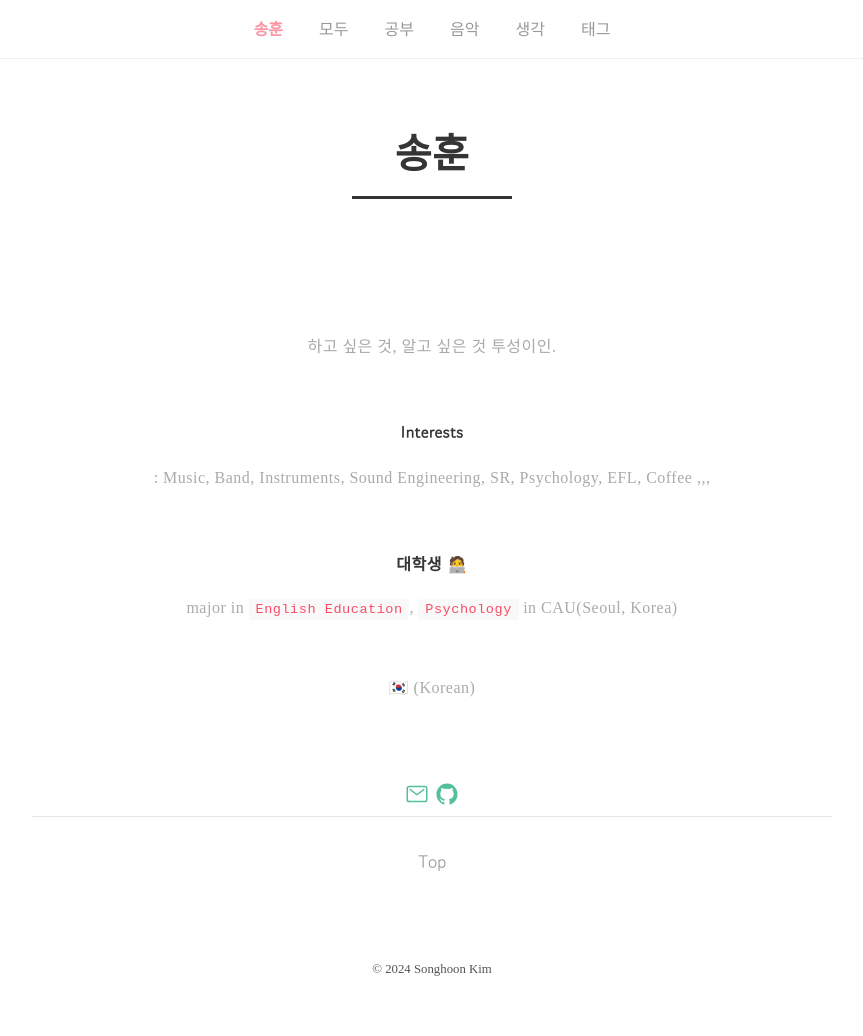
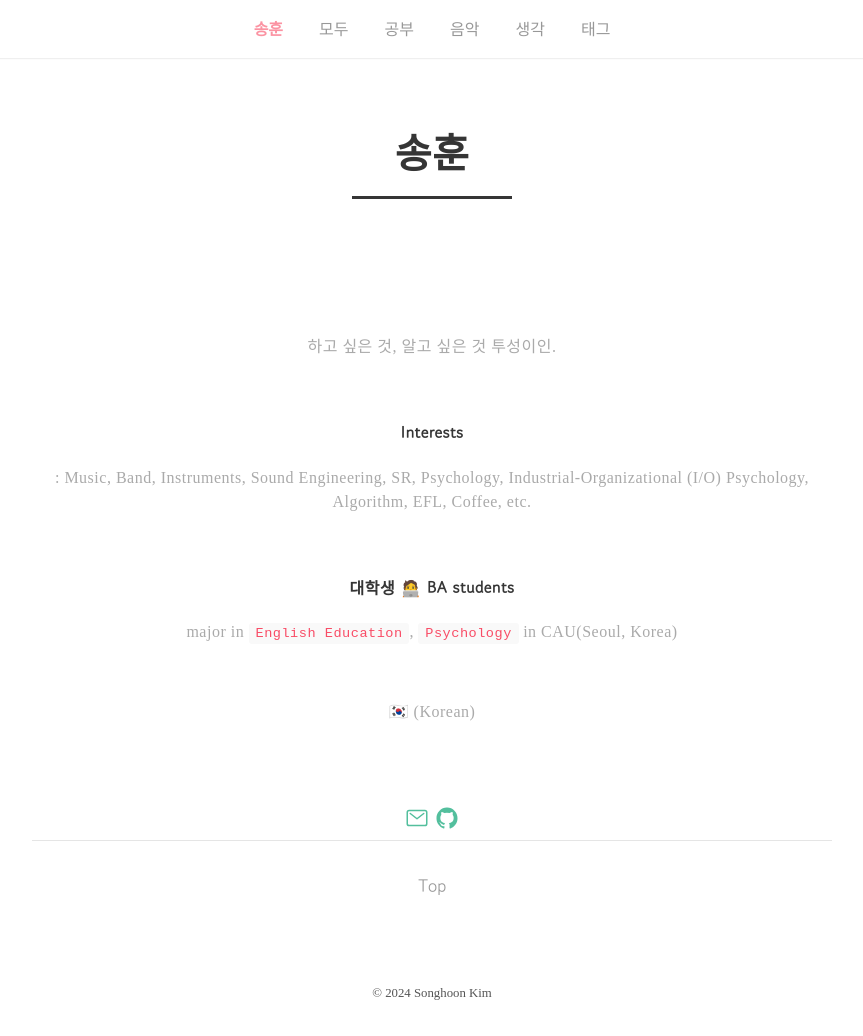
Before and after one commit to songh-oon/songh-oon.github.io, a Jekyll site: the page built from _pages/about.md, in a window 1280 px wide. Shown: the whole page, without its empty margins (208-1071 px from the left). Built offline with Jekyll 4.4.1, drawn with Linux system fonts in a browser that asks for light colours; some web fonts are replaced; before the commit the page ends 1012 px from its top, so only the background shows below that.

Commit message:
Update about.md

```diff
--- a/_pages/about.md
+++ b/_pages/about.md
@@ -15,11 +15,11 @@ permalink: /about/
 
 #### Interests ####
 
-: Music, Band, Instruments, Sound Engineering, SR, Psychology, EFL, Coffee ,,,
+: Music, Band, Instruments, Sound Engineering, SR, Psychology, Industrial-Organizational (I/O) Psychology, Algorithm, EFL, Coffee, etc.
 
 <br>
 
-#### 대학생 🧑‍💻 ####
+#### 대학생 🧑‍💻 BA students ####
 
 major in `English Education`, `Psychology` in CAU(Seoul, Korea)
 
```
